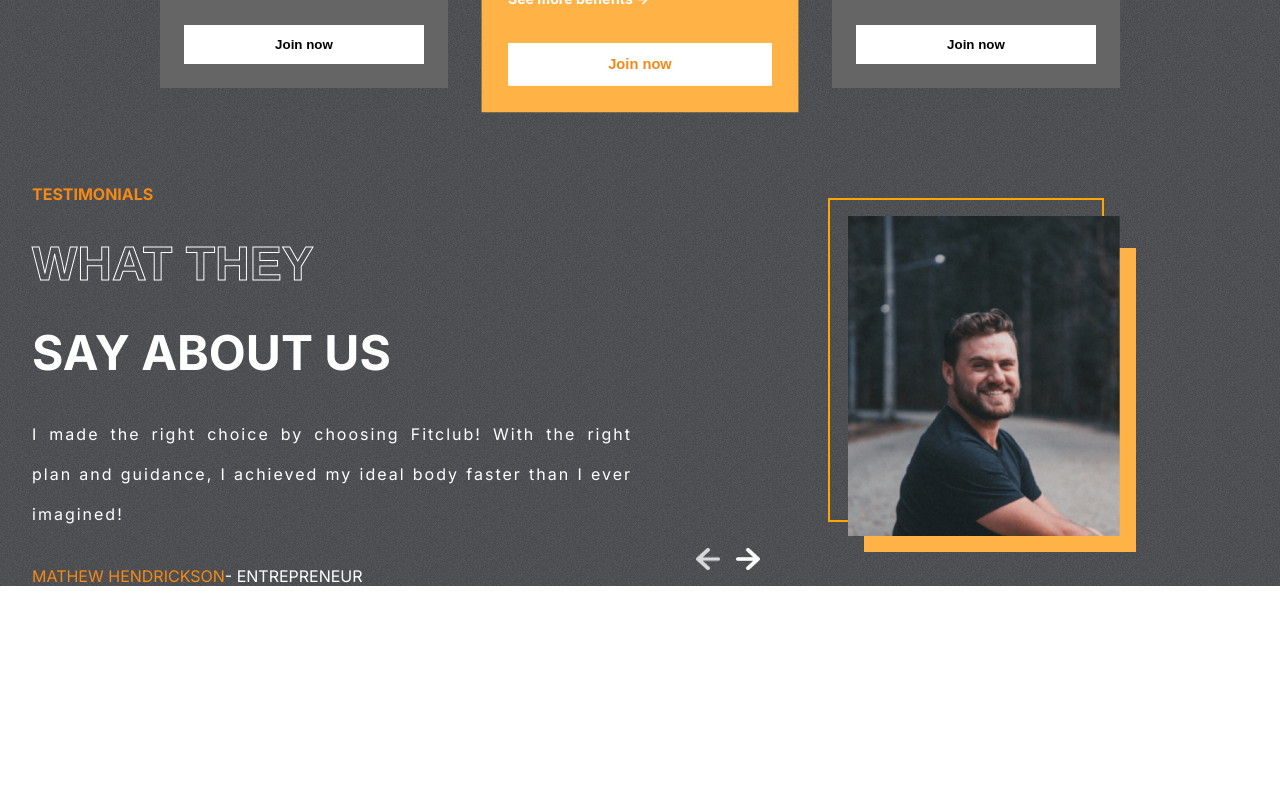
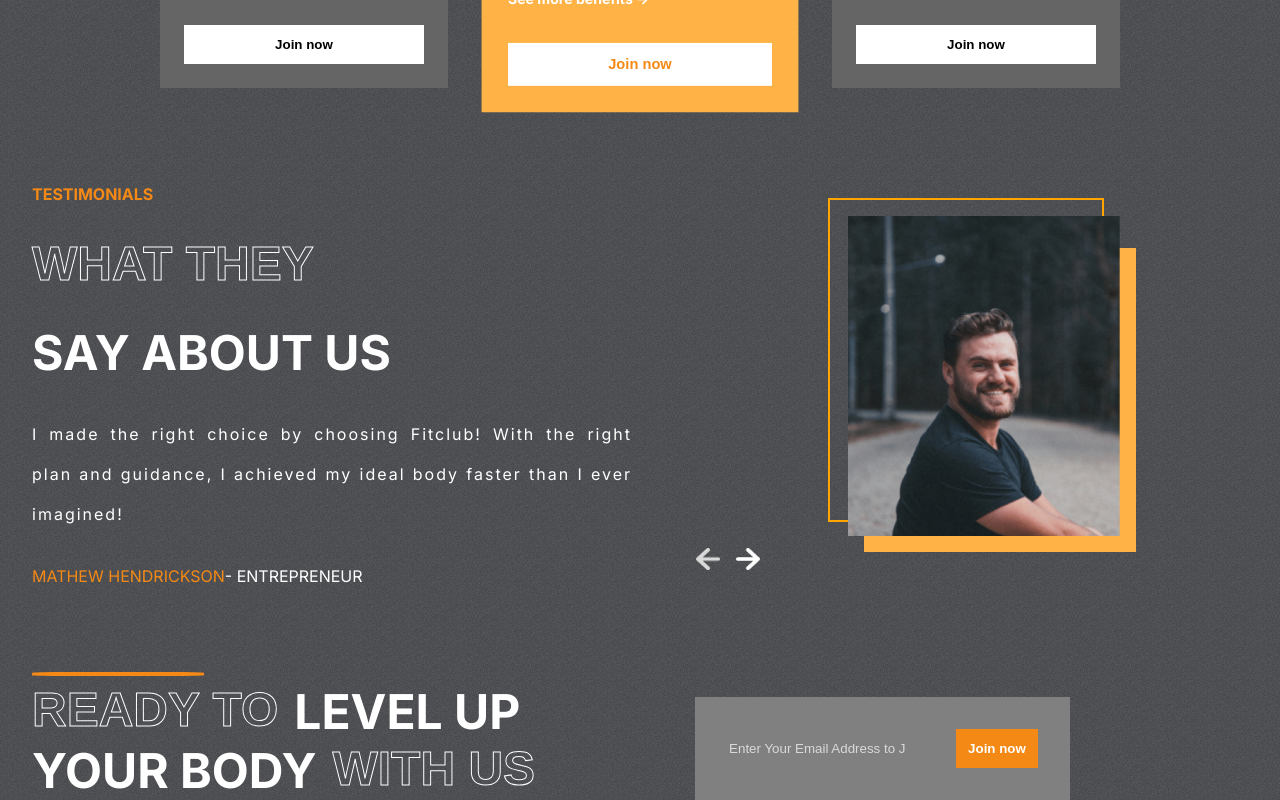
Before and after one commit to Younas-sudo/FitClub, a React (Vite) app: page / in a window 1280 px wide. Shown: the part 2430-3230 px from the top of the page. Before the commit the page ends 3016 px from the top, so only its background shows below. Built offline with nearby package versions, Linux system fonts and the light colour scheme.

Commit message:
added the join section with email service

```diff
--- a/package.json
+++ b/package.json
@@ -10,6 +10,7 @@
     "preview": "vite preview"
   },
   "dependencies": {
+    "@emailjs/browser": "^4.4.1",
     "react": "^18.3.1",
     "react-dom": "^18.3.1"
   },
--- a/src/App.jsx
+++ b/src/App.jsx
@@ -2,6 +2,7 @@
 
 import './App.css'
 import Hero from './components/Hero/Hero'
+import Join from './components/Join/Join'
 import Plans from './components/Plans/Plans'
 import Programs from './components/Programs/Programs'
 import Reasons from './components/Reasons/Reasons'
@@ -17,6 +18,7 @@
       <Reasons />
       <Plans />
       <Testimonials />
+      <Join />
     </div>
   )
 }
--- /dev/null
+++ b/src/components/Join/Join.jsx
@@ -0,0 +1,57 @@
+import React from 'react'
+import './join.css'
+import { useRef } from 'react'
+import emailjs from  '@emailjs/browser'
+
+const Join = () => {
+    const form = useRef()
+
+    const sendEmail = (e) => {
+        e.preventDefault();
+
+        emailjs
+            .sendForm('service_naajv9e', 'template_xzzn1fc', form.current, {
+                publicKey: 'UTCyYw_o5Cb34ngyX',
+            })
+            .then(
+                () => {
+                    console.log('SUCCESS!');
+                },
+                (error) => {
+                    console.log('FAILED...', error.text);
+                },
+            );
+    };
+
+
+
+    return (
+        <div className="Join" id="join-us">
+            <div className="left-j">
+                <hr />
+                <div>
+                    <span className='stroke-text'>
+                        READY TO
+                    </span>
+                    <span>
+                        LEVEL UP
+                    </span>
+                </div>
+                <div>
+                    <span>YOUR BODY</span>
+                    <span className='stroke-text'> WITH US</span>
+                </div>
+
+            </div>
+            <div className="right-j">
+                <form ref={form} className="email-container" onSubmit={sendEmail}>
+                    <input type="email" name='user_email' placeholder='Enter Your Email Address to Join'/>
+                    <button className='btn btn-j'>Join now</button>
+
+                </form>
+            </div>
+        </div>
+    )
+}
+
+export default Join
--- /dev/null
+++ b/src/components/Join/join.css
@@ -0,0 +1,58 @@
+.Join{
+    padding: 0 2rem;
+    display: flex;
+    gap: 10rem;
+}
+
+
+.left-j{
+    color: white;
+    font-size: 3rem;
+    font-weight: bold;
+    position: relative;
+    text-transform: uppercase;
+}
+
+
+.left-j>hr{
+    position: absolute;
+    width: 10.5rem;
+    border: 2px solid var(--orange) ;
+    border-radius: 20%;
+    margin: -10px 0;
+}
+
+.left-j>div{
+    display: flex;
+    gap: 1rem;
+}
+
+
+.right-j{
+    display: flex;
+    justify-content: center;
+    align-items: flex-end;
+}
+
+.email-container{
+    display: flex;
+    gap: 3rem;
+    background-color: gray;
+    padding: 2rem;
+}
+
+.right-j>.email-container>input{
+    background-color: transparent;
+    border: none;
+    outline: none;
+    color: var(--lightgray);
+}
+
+.email-container input::placeholder {
+    color: var(--lightgray);
+}
+
+.btn-j{
+    background-color: var(--orange);
+    color: white;
+}
```
Also changed, not shown: 1 other file (tests, documents, lock files or other folders).
